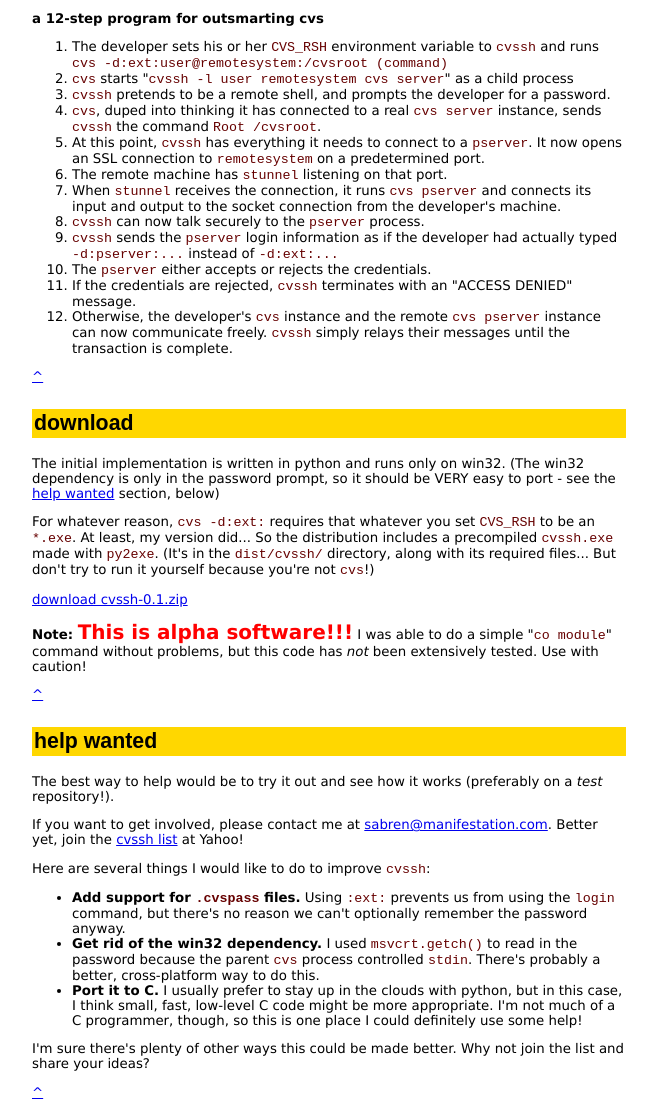
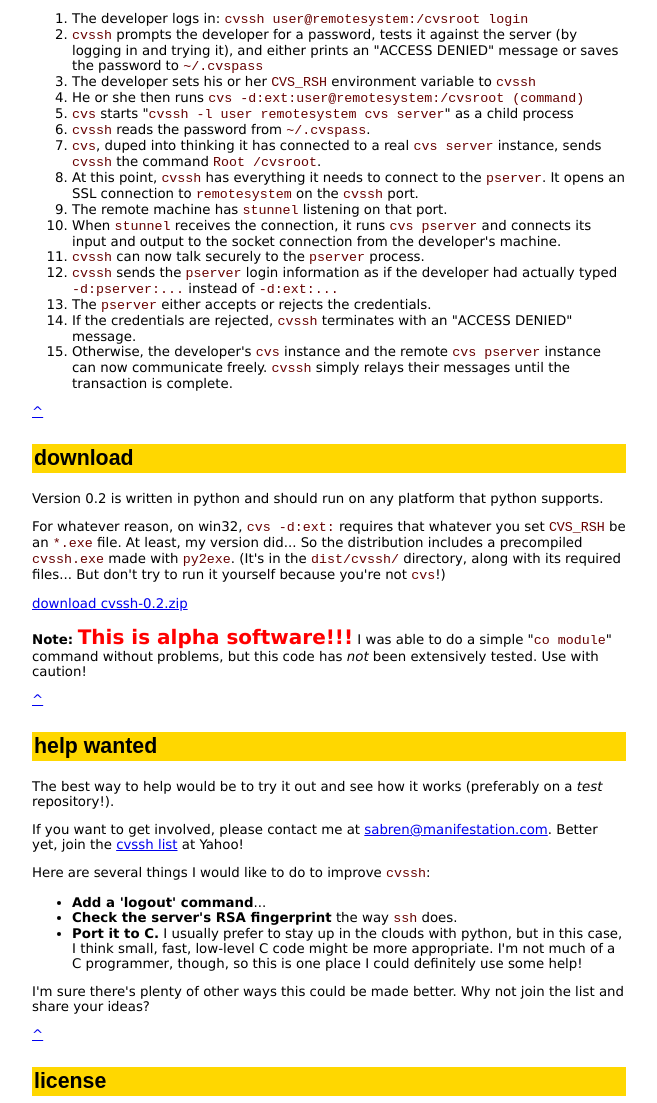
Before and after one commit to sabren/sixthdev, a plain HTML site: page cvssh/doc/cvssh.html in a window 1280 px wide. Shown: the part 1327-2430 px from the top of the page, without its empty margins (311-968 px from the left). Drawn offline with Linux system fonts and the light colour scheme.

Commit message:
updated docs for 0.2

```diff
--- a/cvssh/doc/cvssh.html
+++ b/cvssh/doc/cvssh.html
@@ -148,24 +148,28 @@ the initial implementation took less than 200 lines of python
 code - most of it comments. Here's an step-by-step walkthrough
 of the system, following the above diagram from left to right:</p>
 
-<b>a 12-step program for outsmarting cvs</b>
 <ol>
+<li>The developer logs in: <code>cvssh&nbsp;user@remotesystem:/cvsroot&nbsp;login</code></li>
+<li><code>cvssh</code> prompts the developer for a password, tests it
+    against the server (by logging in and trying it), and either prints
+    an "ACCESS DENIED" message or saves the password to
+    <code>~/.cvspass</code></li>
 <li>The developer sets his or her <code>CVS_RSH</code>
-    environment variable to <code>cvssh</code> and runs
+    environment variable to <code>cvssh</code></li>
+<li>He or she then runs
     <code>cvs&nbsp;-d:ext:user@remotesystem:/cvsroot&nbsp;(command)</code>
 </li>
 <li><code>cvs</code> starts "<code>cvssh&nbsp;-l&nbsp;user&nbsp;remotesystem&nbsp;cvs&nbsp;server</code>" as a child process
 </li>
-<li><code>cvssh</code> pretends to be a remote shell, and
-    prompts the developer for a password.
+<li><code>cvssh</code> reads the password from <code>~/.cvspass</code>.
 </li>
 <li><code>cvs</code>, duped into thinking it has connected
     to a real <code>cvs server</code> instance, sends
     <code>cvssh</code> the command <code>Root /cvsroot</code>.
 </li>
 <li>At this point, <code>cvssh</code> has everything it needs
-    to connect to a <code>pserver</code>. It now opens an SSL connection to
-    <code>remotesystem</code> on a predetermined port.
+    to connect to the <code>pserver</code>. It opens an SSL connection to
+    <code>remotesystem</code> on the <code>cvssh</code> port.
 </li>
 <li>The remote machine has <code>stunnel</code> listening on that port.
 </li>
@@ -193,21 +197,20 @@ of the system, following the above diagram from left to right:</p>
 <a name="download"><br></a>
 <h2>download</h2>
 
-<p>The initial implementation is written in python and runs only
-   on win32. (The win32 dependency is only in the password prompt,
-   so it should be VERY easy to port - see the
-   <a href="#helpwanted">help wanted</a> section, below)</p>
-
-<p>For whatever reason, <code>cvs -d:ext:</code> requires that
-   whatever you set <code>CVS_RSH</code> to be an <code>*.exe</code>.
-   At least, my version did... So the distribution includes a
-   precompiled <code>cvssh.exe</code> made with <code>py2exe</code>.
-   (It's in the <code>dist/cvssh/</code> directory, along with its
-    required files... But don't try to run it yourself because
-    you're not <code>cvs</code>!)
+<p>Version 0.2 is written in python and should run on any
+   platform that python supports.
 </p>
 
-<p><a href="cvssh_0.1.zip">download cvssh-0.1.zip</a></p>
+<p>For whatever reason, on win32, <code>cvs -d:ext:</code> requires
+   that whatever you set <code>CVS_RSH</code>  be an
+   <code>*.exe</code> file. At least, my version did... So the
+   distribution includes a precompiled <code>cvssh.exe</code> made
+   with <code>py2exe</code>. (It's in the <code>dist/cvssh/</code>
+   directory, along with its  required files... But don't try to run
+   it yourself because you're not <code>cvs</code>!)
+</p>
+
+<p><a href="cvssh-0.2.zip">download cvssh-0.2.zip</a></p>
 
 <p><b>Note: <span style="color:red; font-size:15pt;">This is alpha software!!!</span></b>
 I was able to do a simple "<code>co module</code>" command without
@@ -231,14 +234,9 @@ caution!</p>
   <code>cvssh</code>:</p>
 
 <ul>
-<li><b>Add support for <code>.cvspass</code> files.</b>
-     Using <code>:ext:</code>
-    prevents us from using the <code>login</code> command, but there's no
-    reason we can't optionally remember the password anyway.</li>
-<li><b>Get rid of the win32 dependency.</b> I used <code>msvcrt.getch()</code>
-    to read in the password because the parent <code>cvs</code>
-    process controlled <code>stdin</code>. There's probably a
-    better, cross-platform way to do this.</li>
+<li><b>Add a 'logout' command</b>...</li>
+<li><b>Check the server's RSA fingerprint</b> the way <code>ssh</code>
+    does.</li>
 <li><b>Port it to C.</b> I usually prefer to stay up in the clouds with
     python, but in this case, I think small, fast, low-level C code might
     be more appropriate. I'm not much of a C programmer, though, so
```
